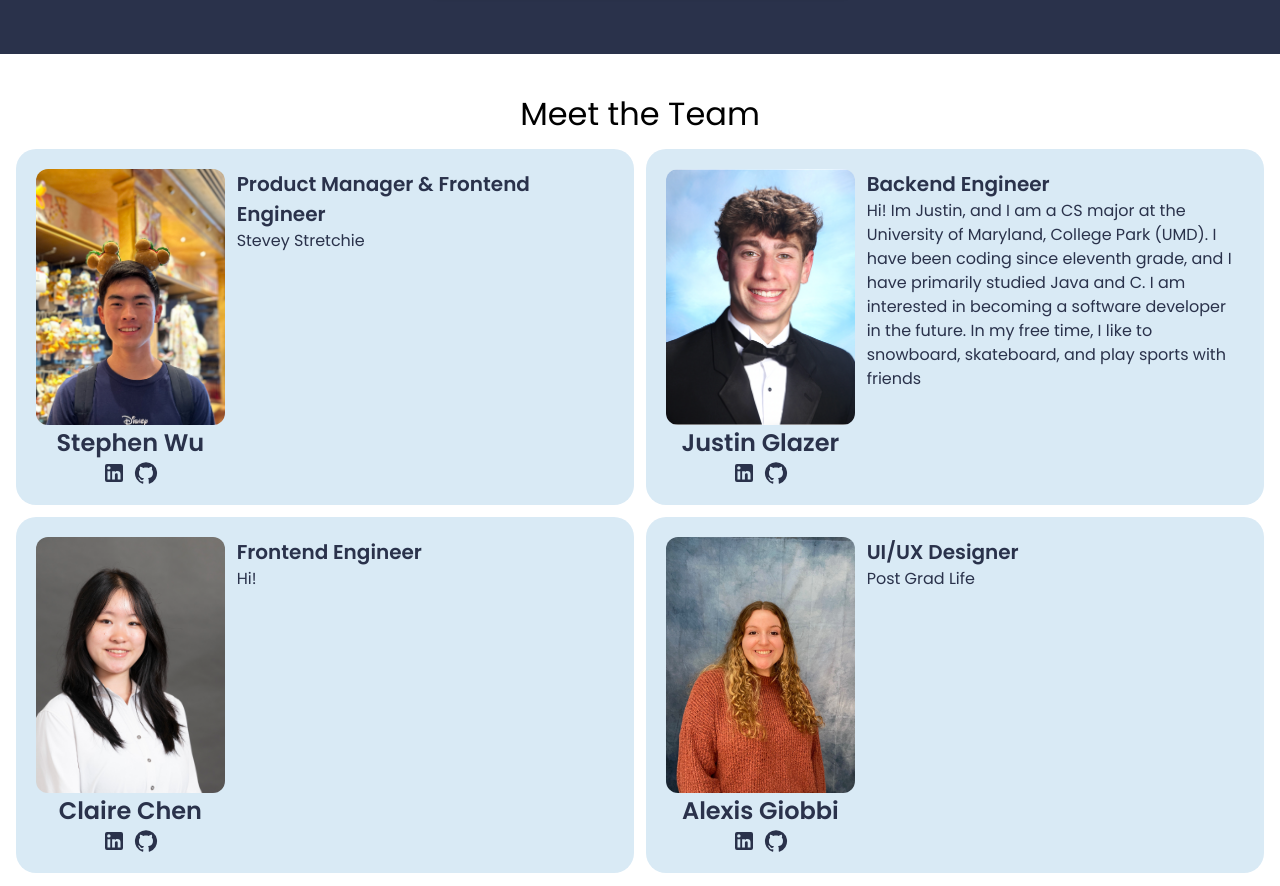
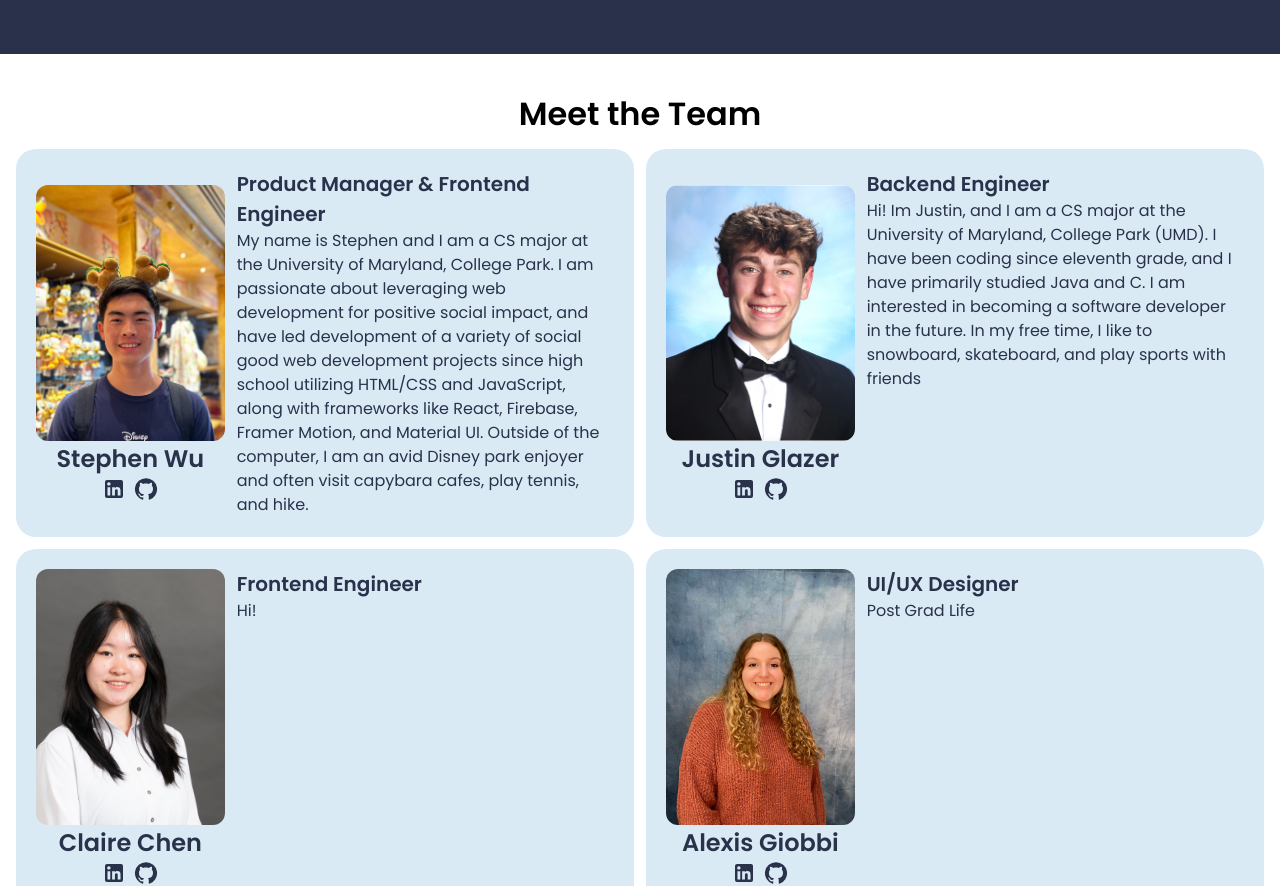
Before and after one commit to heavens-potato/winter-project, a React (Create React App) app in the folder hydrohire/: page /about in a window 1280 px wide. Shown: the part 1291-2177 px from the top of the page. Built offline with nearby package versions, Linux system fonts and the light colour scheme; no server answers.

Commit message:
Added bio and bolded Meet the Team title

```diff
--- a/hydrohire/src/About.js
+++ b/hydrohire/src/About.js
@@ -95,7 +95,7 @@ function About(){
               </motion.div> {/* 3 Features End */}
             </div>
         <div className = 'flex justify-center mt-10'>
-          <Typography variant="h4" sx={{ fontSize: 32}}>Meet the Team</Typography>
+          <Typography variant="h4" sx={{ fontSize: 32, fontWeight: 'bold' }}>Meet the Team</Typography>
         </div>
         <div className="grid grid-cols-1 lg:grid-cols-2 gap-3 p-4 mb-10"> {/* Grid Parent */}
           <AboutCard name = 'Stephen Wu' />
--- a/hydrohire/src/AboutCard.js
+++ b/hydrohire/src/AboutCard.js
@@ -11,7 +11,7 @@ import { useTheme } from '@mui/material/styles';
 const map = new Map();
 map.set('Justin Glazer', {description: 'Hi! Im Justin, and I am a CS major at the University of Maryland, College Park (UMD). I have been coding since eleventh grade, and I have primarily studied Java and C. I am interested in becoming a software developer in the future. In my free time, I like to snowboard, skateboard, and play sports with friends', title: 'Backend Engineer', img: justinProf, li: 'https://www.linkedin.com/in/justin-glazer/', gh: 'https://github.com/justin-glazer'});
 map.set('Claire Chen', {description: 'Hi!', title: 'Frontend Engineer', img: claireProf, li: 'https://www.linkedin.com/in/claire-s-chen/', gh: 'https://github.com/cc13985'});
-map.set('Stephen Wu', {description: "Stevey Stretchie", title: 'Product Manager & Frontend Engineer', img: stephenProf, li:'https://www.linkedin.com/in/stephen-wu-210a96304/' ,gh: 'https://github.com/heavens-potato'});
+map.set('Stephen Wu', {description: 'My name is Stephen and I am a CS major at the University of Maryland, College Park. I am passionate about leveraging web development for positive social impact, and have led development of a variety of social good web development projects since high school utilizing HTML/CSS and JavaScript, along with frameworks like React, Firebase, Framer Motion, and Material UI. Outside of the computer, I am an avid Disney park enjoyer and often visit capybara cafes, play tennis, and hike.', title: 'Product Manager & Frontend Engineer', img: stephenProf, li:'https://www.linkedin.com/in/stephen-wu-210a96304/' ,gh: 'https://github.com/heavens-potato'});
 map.set('Alexis Giobbi', {description: "Post Grad Life", title: 'UI/UX Designer', img: alexisProf, li:'https://www.linkedin.com/in/alexis-giobbi/', gh: 'https://github.com/alexisgiobbi'});
 
 function AboutCard({name}) {
```
